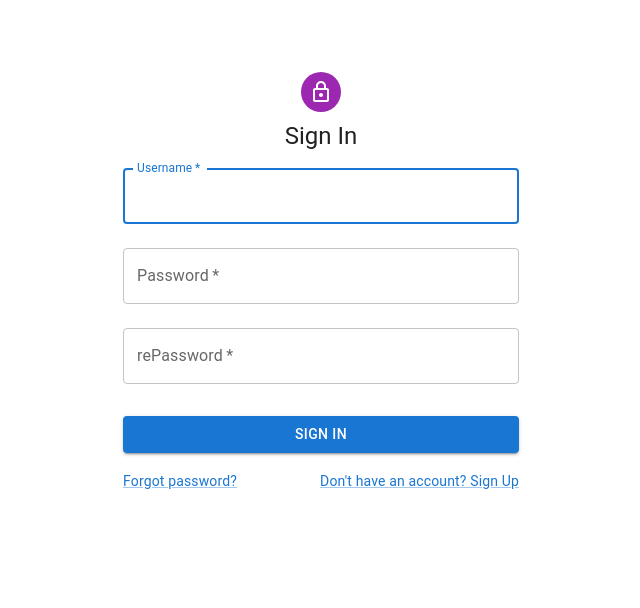
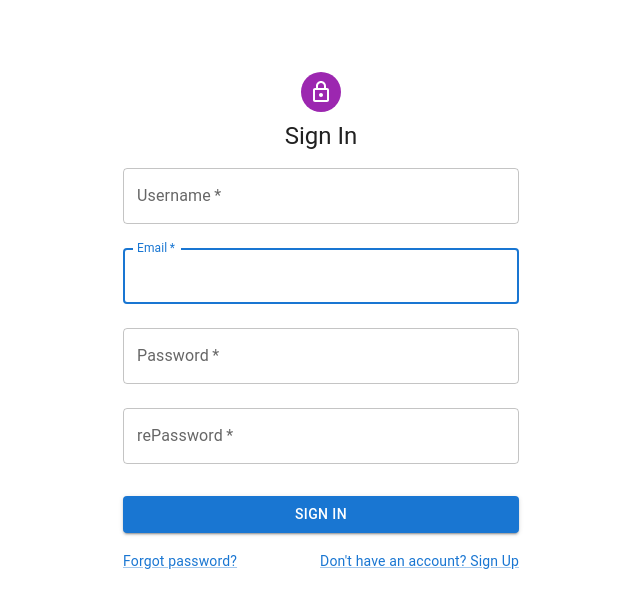
Before and after one commit to animeshrisal/selearn, a React (Create React App) app in the folder client/: page /register in a window 1280 px wide. Shown: the top 608 px of the page, without its empty margins (319-959 px from the left). Built offline with nearby package versions, Linux system fonts and the light colour scheme.

Commit message:
Fix register logic

```diff
--- a/client/src/modules/auth/AuthService.js
+++ b/client/src/modules/auth/AuthService.js
@@ -28,12 +28,12 @@ function login({ username, password }) {
     });
 }
 
-function register({ email, username, password, re_password }) {
+function register({ email, username, password, rePassword }) {
   const formData = new FormData();
   formData.append("username", username);
   formData.append("password", password);
   formData.append("email", email);
-  formData.append("re_password", re_password);
+  formData.append("re_password", rePassword);
 
   const requestOptions = {
     method: "POST",
--- a/client/src/modules/auth/pages/Login.js
+++ b/client/src/modules/auth/pages/Login.js
@@ -44,8 +44,8 @@ export default function Login() {
       return <Navigate to="/dashboard/" />;
     }
 
-    const handleLogin = (values) => {
-      mutation.mutate(values);
+    const handleLogin = () => {
+      mutation.mutate({username, password});
     };
 
     return (
--- a/client/src/modules/auth/pages/Register.js
+++ b/client/src/modules/auth/pages/Register.js
@@ -21,10 +21,12 @@ const theme = createTheme();
 export default function Register() {
 
     const [username, setUsername] = useState('');
+    const [email, setEmail] = useState('');
     const [password, setPassword] = useState('');
     const [rePassword, setRePassword] = useState('');
 
     const handleUsername = e => setUsername(e.target.value);
+    const handleEmail = e => setEmail(e.target.value);
     const handlePassword = e => setPassword(e.target.value);
     const handlePasswordConfirmation = e => setRePassword(e.target.value);
 
@@ -39,7 +41,7 @@ export default function Register() {
         );
     }
     const handleRegistration = (values) => {
-        mutation.mutate({username, password, rePassword});
+        mutation.mutate({ username, email, password, rePassword });
     };
 
     return (
@@ -69,6 +71,18 @@ export default function Register() {
                             label="Username"
                             name="username"
                             autoComplete="username"
+                            autoFocus
+                        />
+                        <TextField
+                            margin="normal"
+                            value={email}
+                            onChange={handleEmail}
+                            required
+                            fullWidth
+                            id="email"
+                            label="Email"
+                            name="email"
+                            autoComplete="email"
                             autoFocus
                         />
                         <TextField
```
